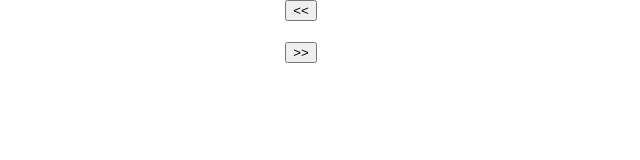
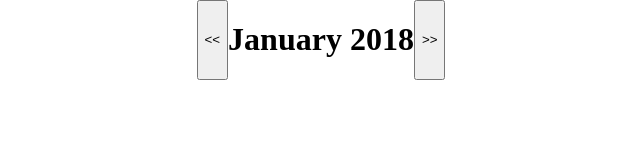
Before and after one commit to ValeriaCurseri/ajax-ex-calendar, a plain HTML site: page index.html in a window 1280 px wide. Shown: the whole page, without its empty margins (319-959 px from the left). Drawn offline with nearby package versions, Linux system fonts and the light colour scheme.

Commit message:
Implementazione del calendario di gennaio ma non funziona handlebars

```diff
--- a/css/style.css
+++ b/css/style.css
@@ -4,7 +4,12 @@ body{
     box-sizing:border-box;
 }
 
-#calendario{
+#calendario {
+    display: flex;
+    flex-direction: column;
+    align-items: center;
+}
+
+#header{
     display:flex;
-    justify-content: center;
 }
--- a/index.html
+++ b/index.html
@@ -8,24 +8,22 @@
         <link rel="stylesheet" href="css/style.css">
         <script src="https://cdnjs.cloudflare.com/ajax/libs/jquery/3.5.1/jquery.min.js" integrity="sha512-bLT0Qm9VnAYZDflyKcBaQ2gg0hSYNQrJ8RilYldYQ1FxQYoCLtUjuuRuZo+fjqhx/qtq/1itJ0C2ejDxltZVFg==" crossorigin="anonymous"></script>
         <script src="https://cdnjs.cloudflare.com/ajax/libs/handlebars.js/4.7.6/handlebars.min.js" integrity="sha512-zT3zHcFYbQwjHdKjCu6OMmETx8fJA9S7E6W7kBeFxultf75OPTYUJigEKX58qgyQMi1m1EgenfjMXlRZG8BXaw==" crossorigin="anonymous"></script>
-        <script src="https://momentjs.com/downloads/moment.min.js"></script>
+        <script src="https://cdnjs.cloudflare.com/ajax/libs/moment.js/2.27.0/moment.min.js" integrity="sha512-rmZcZsyhe0/MAjquhTgiUcb4d9knaFc7b5xAfju483gbEXTkeJRUMIPk6s3ySZMYUHEcjKbjLjyddGWMrNEvZg==" crossorigin="anonymous"></script>
     </head>
     <body>
         <div id="calendario">
             <div id="header">
                 <button type="button"><<</button>
-                <h1></h1>
+                <h1 id='mese'></h1>
                 <button type="button">>></button>
             </div>
-            <ul>
+            <ul id="#elenco-date">
 
             </ul>
         </div>
 
-        <script id="entry-template" type="text/x-handlebars-template">
-            <div class="entry">
-                <li></li>
-            </div>
+        <script id="date-template" type="text/x-handlebars-template">
+            <li class="{{dataCompleta}}">{{day}} {{month}}</li>
         </script>
 
         <script src="js\script.js" charset="utf-8"></script>
--- a/js/script.js
+++ b/js/script.js
@@ -1,3 +1,5 @@
+$(document).ready(function(){
+
     // Link API: https://flynn.boolean.careers/exercises/api/holidays?year=2018&month=0
 
     // Creiamo un calendario dinamico con le festività.
@@ -5,6 +7,42 @@
 
     // Milestone 1
     // Creiamo il mese di Gennaio, e con la chiamata all'API inseriamo le festività.
+
+    // 1. creo un oggetto moment sulla data di partenza
+    var dataDiPartenza = moment('2018-01-01');
+
+    // 2. ne mostro mese e anno
+    var meseDiPartenza = moment(dataDiPartenza).month();
+    var annoDiPartenza = moment(dataDiPartenza).year();
+    // per inserirli nell'h1 però devo usare format perchè altrimenti restituisce un numero
+    $('h1#mese').html(dataDiPartenza.format('MMMM' + ' ' + 'YYYY'));
+
+    // 3. memorizzo in una variabile i giorni all'interno di un mese
+    var giorniDelMese = moment(dataDiPartenza).daysInMonth();
+
+    // 4. con un ciclo for e handlebars creo i giorni di gennaio
+    for (var i = 1; i <= giorniDelMese; i++) {
+        var source = $("#date-template").html();
+        var template = Handlebars.compile(source);
+
+        var context = {             // personalizzo il context creando un oggetto
+            day: i,
+            month: dataDiPartenza.format('MMMM'),
+            // dataCompleta: annoDiPartenza + '-' + meseDiPartenza + '-' + i
+        };
+        var html = template(context);
+        $("#elenco-date").append(html);
+    }
+
+
+    // funzione addZero per aggiungere uno 0 ai numeri di una sola cifra
+    // creiamo una funzione dove racchiudere tutto con un argomento (data di partenza)
+    // creiamo nuova fz per le festività
+    // metodo ajax per la API
+    // inserisco nuova coppia chiave / valore in data per le key
+    // in success ciclo for o each
+    //
+    // cambiare valore di un attributo con attr e due parametri
 
     // Milestone 2
     // Diamo la possibilità di cambiare mese, gestendo il caso in cui l’API non possa ritornare festività.
@@ -14,3 +52,7 @@
     // Controllare quanti giorni ha il mese scelto formando così una lista
     // Chiedere all’API quali sono le festività per il mese scelto
     // Evidenziare le festività nella lista
+
+    // BONUS: grafica
+
+});
```
Lines whose indentation alone changed are shown as unchanged.
